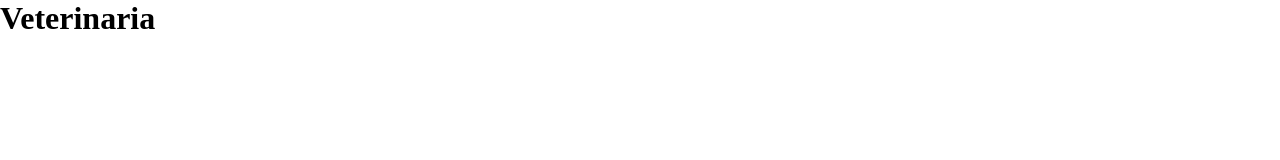
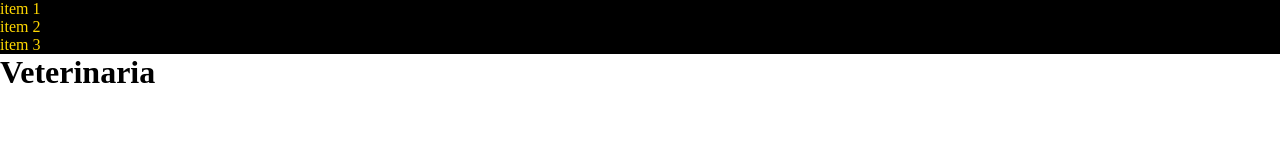
Before and after one commit to Plasmatinico/proyecto-boot-colab, a plain HTML site: page index.html in a window 1280 px wide. Drawn offline with Linux system fonts and the light colour scheme.

Commit message:
avanzando con el navbar

```diff
--- a/css/estilos.css
+++ b/css/estilos.css
@@ -4,3 +4,10 @@
     box-sizing: border-box;
 
 }
+header{
+    background-color: black;
+}
+
+li{
+    color: gold;
+}
--- a/index.html
+++ b/index.html
@@ -7,6 +7,17 @@
     <title>Pagina Veterinaria</title>
 </head>
 <body>
+<header>
+    <nav>
+        <ul>
+            <li>item 1</li>
+            <li>item 2</li>
+            <li>item 3</li>
+        </ul>
+    </nav>
+</header>
+
+
     <h1>Veterinaria</h1>
 
 </body>
```
